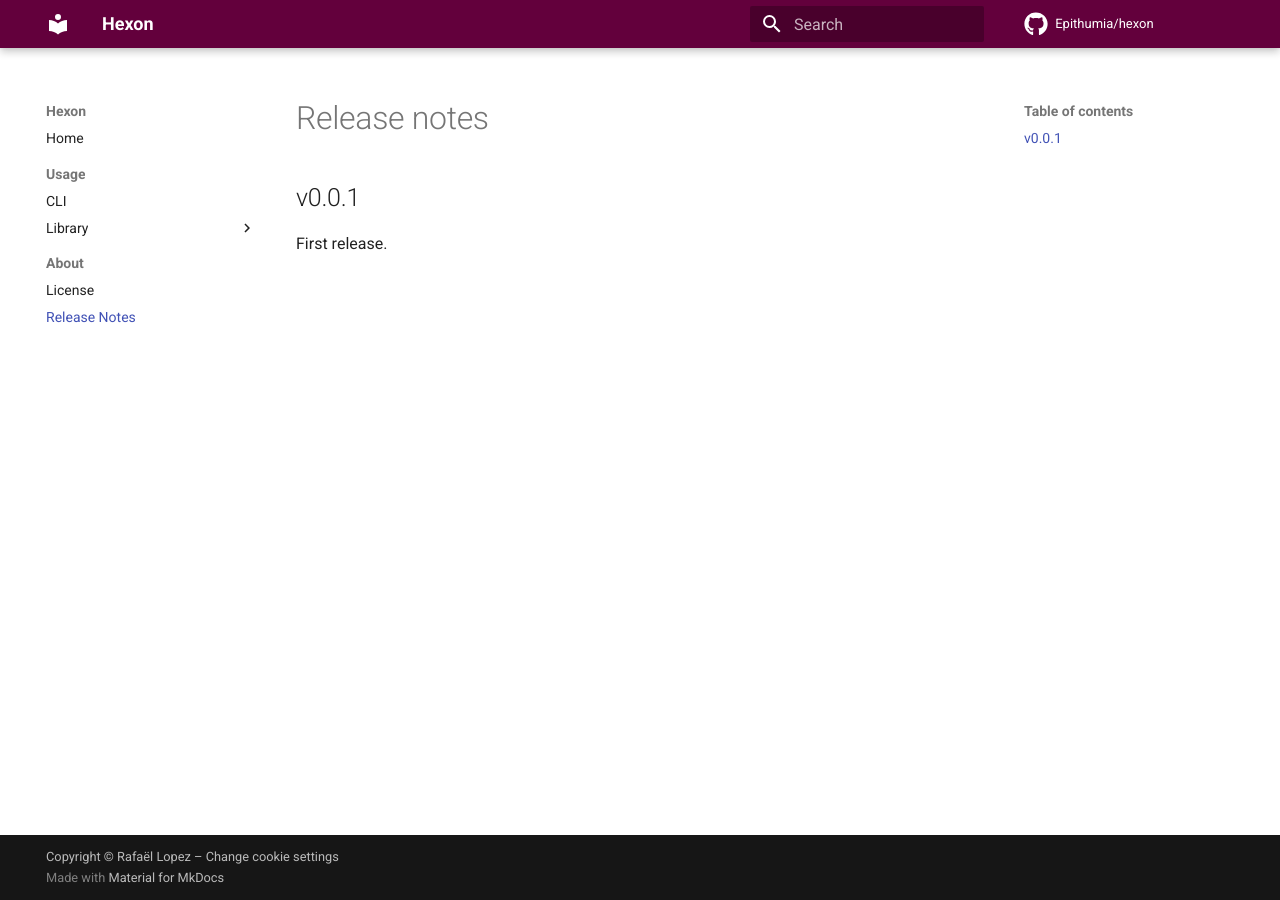
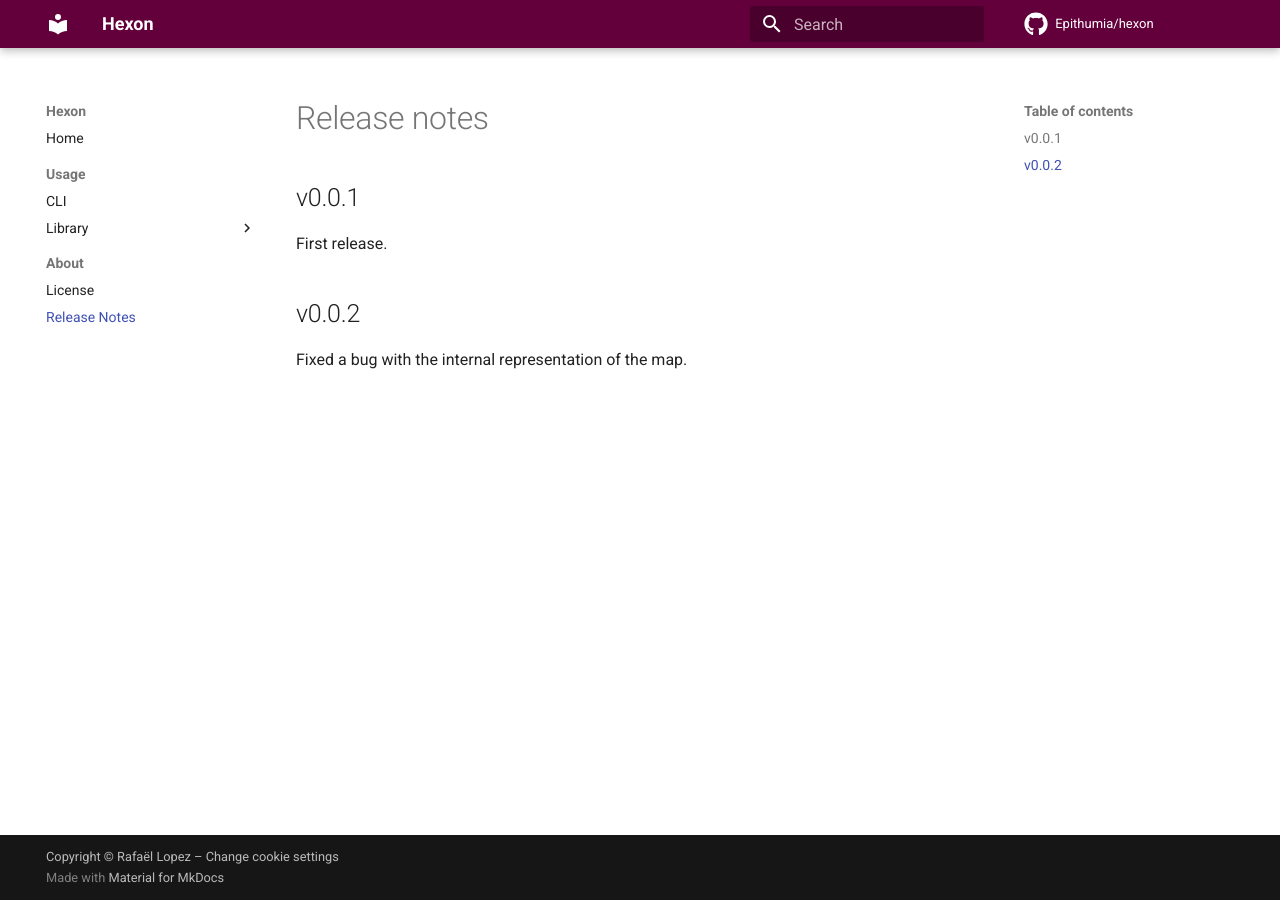
Before and after one commit to Epithumia/hexon, an MkDocs documentation site: the page built from docs/docs/release-notes.md, in a window 1280 px wide. Built offline with MkDocs 1.6.1 and Material for MkDocs 9.7.7, drawn with Linux system fonts in a browser that asks for light colours; comment, search, counter and statistics services are not loaded.

Commit message:
Bump version

```diff
--- a/docs/docs/release-notes.md
+++ b/docs/docs/release-notes.md
@@ -3,3 +3,7 @@
 ## v0.0.1
 
 First release.
+
+## v0.0.2
+
+Fixed a bug with the internal representation of the map.
--- a/src/hexon/__init__.py
+++ b/src/hexon/__init__.py
@@ -1 +1 @@
-VERSION = "0.0.1"
+VERSION = "0.0.2"
```
Also changed, not shown: 1 other file.
